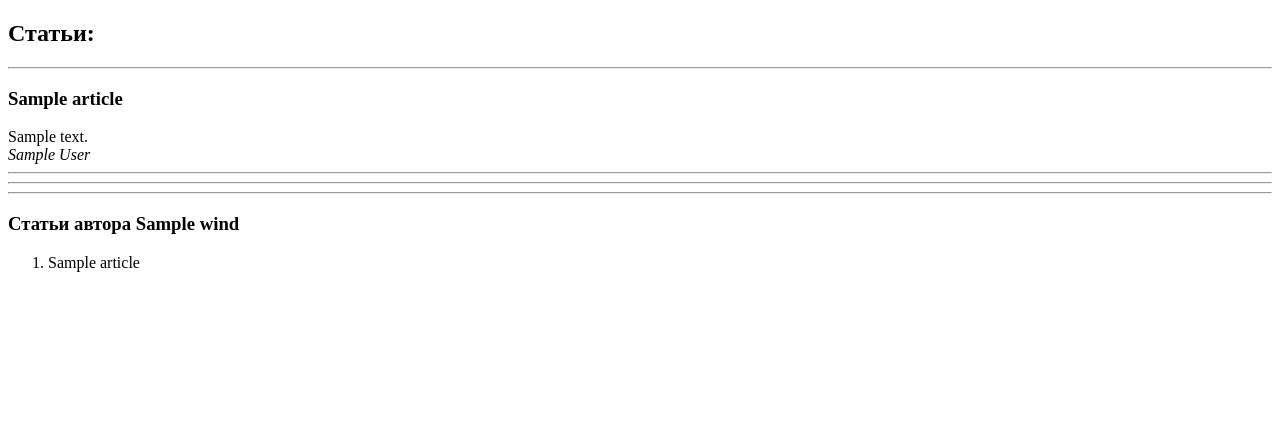
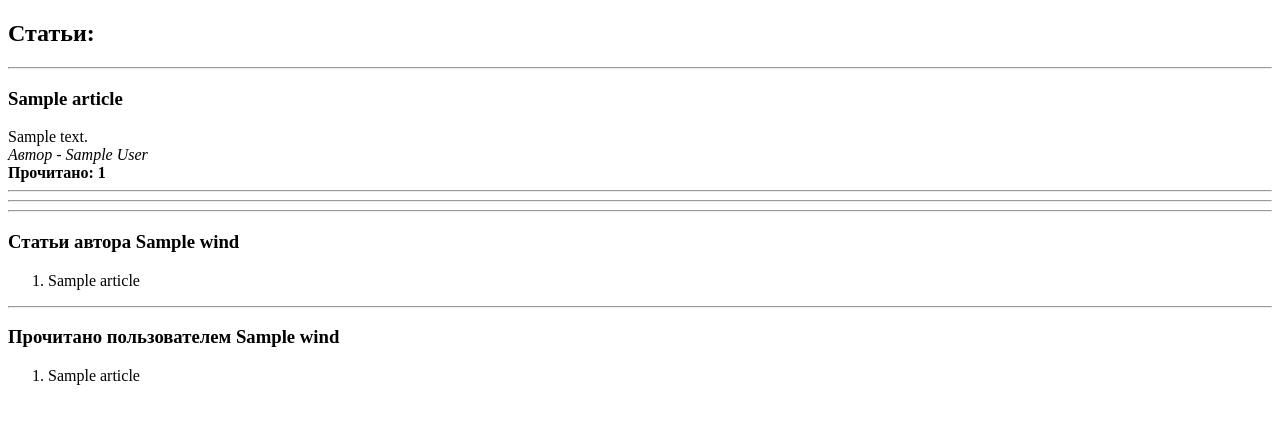
Before and after one commit to aitmrza/itblog, a Python web app: template itblog/article/templates/article/homepage.html in a window 1280 px wide. Shown: the top 424 px of the page. Run offline with Jinja, Linux system fonts and the light colour scheme; the template is opened without the code that fills it: most values are stand-ins (such as "Sample title", 1, 10 or a date in 2020).

Commit message:
added user views

```diff
--- a/itblog/article/templates/article/homepage.html
+++ b/itblog/article/templates/article/homepage.html
@@ -7,7 +7,9 @@
     {% for a in articles %}
         <h3>{{ a.title }} </i></h3>
         <div>{{ a.text }}</div>
-        <i>{{ a.author }}</i>
+        <i>Автор - {{ a.author }}</i>
+        <br>
+        <b>Прочитано: {{ a.readers.count }}</b>
         <hr>
     {% endfor %}
     <hr><hr>
@@ -18,6 +20,13 @@
         <li>{{ article.title }}</li>
     {% endfor %}
     </ol>
+    <hr>
+    <h3>Прочитано пользователем {{ wind }}</h3>
+    <ol>
+    {% for article in wind.user.articles.all %}
+        <li>{{ article.title }}</li>
+    {% endfor %}
+    </ol>
 
 
 {% endblock %}
```
Also changed, not shown: itblog/article/models.py (+7 -0 lines), itblog/article/migrations/0003_author_user.py (added), itblog/article/migrations/0004_article_readers.py (added), itblog/db.sqlite3.
